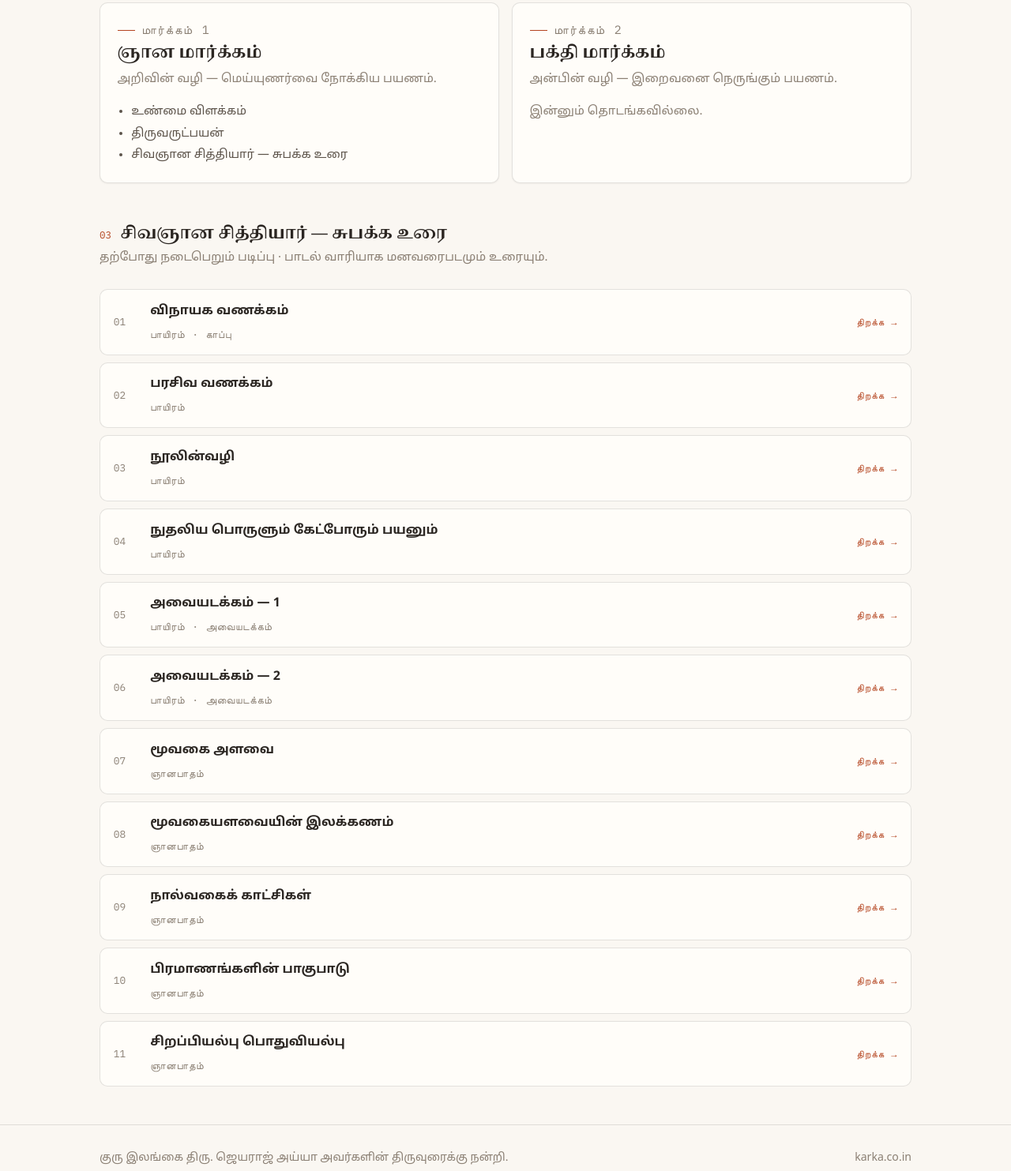
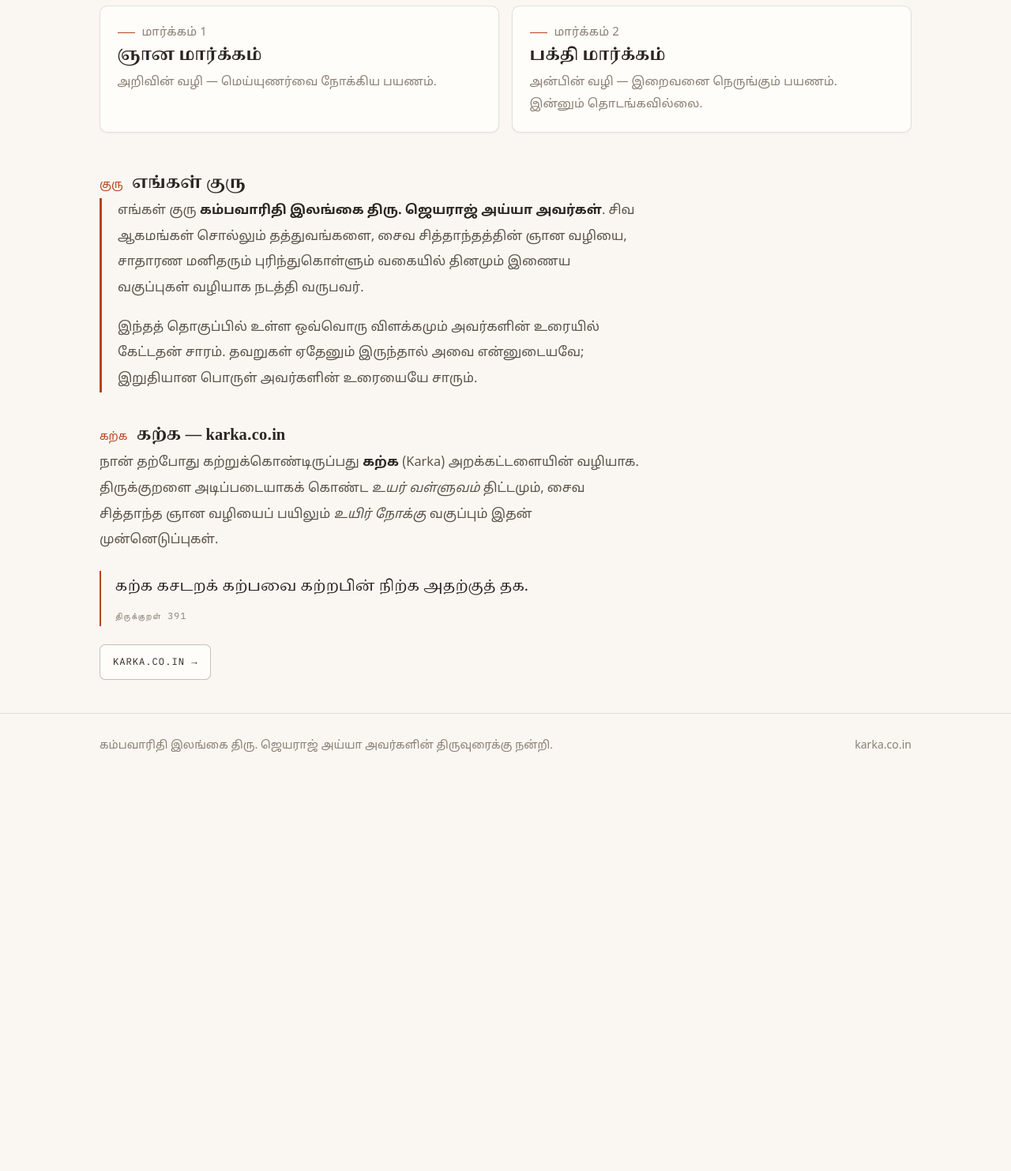
Before and after one commit to sm4607/Saiva-Siddhantam, a plain HTML site: page index.html in a window 1280 px wide. Shown: the part 399-1882 px from the top of the page at 79% size. After the commit the page ends 1399 px from the top, so only its background shows below. Drawn offline with Linux system fonts and the light colour scheme.

Commit message:
முகப்புப் பக்கம் — இரு மார்க்கங்கள், குரு அறிமுகம், கற்க இணைப்பு

```diff
--- a/assets/site.css
+++ b/assets/site.css
@@ -43,8 +43,8 @@ a{color:var(--terracotta);text-decoration:none}
 a:hover{text-decoration:underline}
 
 .label{
-  font-family:var(--font-mono);font-size:.72rem;letter-spacing:.12em;
-  text-transform:uppercase;color:var(--dim);margin:0 0 .7rem;
+  font-family:var(--font-body);font-size:.84rem;letter-spacing:.01em;
+  color:var(--dim);margin:0 0 .7rem;
   display:flex;align-items:center;gap:.55rem;
 }
 .label::before{content:"";width:22px;height:1px;background:var(--terracotta);flex:none}
@@ -84,7 +84,7 @@ a:hover{text-decoration:underline}
 
 /* section heading */
 .sec{margin:2.4rem 0 .2rem;display:flex;align-items:baseline;gap:.7rem;flex-wrap:wrap}
-.sec .n{font-family:var(--font-mono);font-size:.78rem;color:var(--terracotta)}
+.sec .n{font-family:var(--font-body);font-size:.88rem;color:var(--terracotta)}
 .sec-note{color:var(--dim);font-size:.94rem;margin:.2rem 0 1rem}
 
 /* ledger rows */
@@ -107,6 +107,21 @@ a:hover{text-decoration:underline}
 }
 
 /* small pieces */
+.prose{max-width:74ch;font-size:1.02rem;line-height:2;color:var(--ink-soft);margin:0 0 2.6rem}
+.prose p{margin:0 0 1.05em}
+.prose strong{color:var(--ink);font-weight:600}
+.guru{border-left:3px solid var(--terracotta);padding-left:1.25rem}
+.kural{margin:1.4rem 0;padding:.2rem 0 .2rem 1.1rem;
+  border-left:2px solid var(--terracotta);
+  font-family:var(--font-head);font-size:1.16rem;line-height:1.85;color:var(--ink)}
+.kural cite{display:block;font-family:var(--font-mono);font-style:normal;
+  font-size:.72rem;letter-spacing:.1em;color:var(--dim);margin-top:.5rem}
+.btn{display:inline-flex;align-items:center;gap:.45rem;font-family:var(--font-mono);
+  font-size:.76rem;letter-spacing:.08em;text-transform:uppercase;padding:.6rem 1rem;
+  border:1px solid var(--line-strong);border-radius:7px;background:var(--surface);
+  color:var(--ink);transition:border-color .16s ease,transform .16s ease}
+.btn:hover{text-decoration:none;border-color:var(--terracotta);transform:translateY(-1px)}
+
 .note{border:1px dashed var(--line-strong);border-radius:var(--radius);
   padding:1rem 1.2rem;color:var(--dim);font-size:.93rem;background:var(--surface);margin:0 0 2rem}
 .note code{font-family:var(--font-mono);font-size:.88em;background:var(--bg-deep);padding:.1rem .35rem;border-radius:4px}
--- a/index.html
+++ b/index.html
@@ -45,78 +45,42 @@
           <p class="label">மார்க்கம் 1</p>
           <h2>ஞான மார்க்கம்</h2>
           <p>அறிவின் வழி — மெய்யுணர்வை நோக்கிய பயணம்.</p>
-          <ul>
-            <li>உண்மை விளக்கம்</li>
-            <li>திருவருட்பயன்</li>
-            <li>சிவஞான சித்தியார் — சுபக்க உரை</li>
-          </ul>
         </a>
         <a class="margam" href="Bhakthi%20Margam/index.html">
           <p class="label">மார்க்கம் 2</p>
           <h2>பக்தி மார்க்கம்</h2>
-          <p>அன்பின் வழி — இறைவனை நெருங்கும் பயணம்.</p>
-          <p style="margin-top:.8rem">இன்னும் தொடங்கவில்லை.</p>
+          <p>அன்பின் வழி — இறைவனை நெருங்கும் பயணம். இன்னும் தொடங்கவில்லை.</p>
         </a>
       </div>
 
-      <div class="sec"><span class="n">03</span><h2>சிவஞான சித்தியார் — சுபக்க உரை</h2></div>
-      <p class="sec-note">தற்போது நடைபெறும் படிப்பு · பாடல் வாரியாக மனவரைபடமும் உரையும்.</p>
-      <div class="ledger">
-      <a class="row" href="Gnanam%20Maragam/Book3-Sivagnana-Siddhiyar-Supakkam/01-vinayaka-vanakkam/index.html">
-        <div class="num">01</div>
-        <div class="t">விநாயக வணக்கம்<small>பாயிரம் · காப்பு</small></div>
-        <div class="go">திறக்க →</div>
-      </a>
-      <a class="row" href="Gnanam%20Maragam/Book3-Sivagnana-Siddhiyar-Supakkam/02-paraciva-vanakkam/index.html">
-        <div class="num">02</div>
-        <div class="t">பரசிவ வணக்கம்<small>பாயிரம்</small></div>
-        <div class="go">திறக்க →</div>
-      </a>
-      <a class="row" href="Gnanam%20Maragam/Book3-Sivagnana-Siddhiyar-Supakkam/03-nulin-vazhi/index.html">
-        <div class="num">03</div>
-        <div class="t">நூலின்வழி<small>பாயிரம்</small></div>
-        <div class="go">திறக்க →</div>
-      </a>
-      <a class="row" href="Gnanam%20Maragam/Book3-Sivagnana-Siddhiyar-Supakkam/04-nutaliya-porul/index.html">
-        <div class="num">04</div>
-        <div class="t">நுதலிய பொருளும் கேட்போரும் பயனும்<small>பாயிரம்</small></div>
-        <div class="go">திறக்க →</div>
-      </a>
-      <a class="row" href="Gnanam%20Maragam/Book3-Sivagnana-Siddhiyar-Supakkam/05-avaiyadakkam-1/index.html">
-        <div class="num">05</div>
-        <div class="t">அவையடக்கம் — 1<small>பாயிரம் · அவையடக்கம்</small></div>
-        <div class="go">திறக்க →</div>
-      </a>
-      <a class="row" href="Gnanam%20Maragam/Book3-Sivagnana-Siddhiyar-Supakkam/06-avaiyadakkam-2/index.html">
-        <div class="num">06</div>
-        <div class="t">அவையடக்கம் — 2<small>பாயிரம் · அவையடக்கம்</small></div>
-        <div class="go">திறக்க →</div>
-      </a>
-      <a class="row" href="Gnanam%20Maragam/Book3-Sivagnana-Siddhiyar-Supakkam/07-muvakai-alavai/index.html">
-        <div class="num">07</div>
-        <div class="t">மூவகை அளவை<small>ஞானபாதம்</small></div>
-        <div class="go">திறக்க →</div>
-      </a>
-      <a class="row" href="Gnanam%20Maragam/Book3-Sivagnana-Siddhiyar-Supakkam/08-alavai-ilakkanam/index.html">
-        <div class="num">08</div>
-        <div class="t">மூவகையளவையின் இலக்கணம்<small>ஞானபாதம்</small></div>
-        <div class="go">திறக்க →</div>
-      </a>
-      <a class="row" href="Gnanam%20Maragam/Book3-Sivagnana-Siddhiyar-Supakkam/09-naalvakai-kaatchi/index.html">
-        <div class="num">09</div>
-        <div class="t">நால்வகைக் காட்சிகள்<small>ஞானபாதம்</small></div>
-        <div class="go">திறக்க →</div>
-      </a>
-      <a class="row" href="Gnanam%20Maragam/Book3-Sivagnana-Siddhiyar-Supakkam/10-paakupaadu/index.html">
-        <div class="num">10</div>
-        <div class="t">பிரமாணங்களின் பாகுபாடு<small>ஞானபாதம்</small></div>
-        <div class="go">திறக்க →</div>
-      </a>
-      <a class="row" href="Gnanam%20Maragam/Book3-Sivagnana-Siddhiyar-Supakkam/11-iyalpu-vaikal/index.html">
-        <div class="num">11</div>
-        <div class="t">சிறப்பியல்பு பொதுவியல்பு<small>ஞானபாதம்</small></div>
-        <div class="go">திறக்க →</div>
-      </a>
+      <div class="sec"><span class="n">குரு</span><h2>எங்கள் குரு</h2></div>
+      <div class="prose guru">
+        <p>
+          எங்கள் குரு <strong>கம்பவாரிதி இலங்கை திரு. ஜெயராஜ் அய்யா அவர்கள்</strong>.
+          சிவ ஆகமங்கள் சொல்லும் தத்துவங்களை, சைவ சித்தாந்தத்தின் ஞான வழியை,
+          சாதாரண மனிதரும் புரிந்துகொள்ளும் வகையில் தினமும் இணைய வகுப்புகள்
+          வழியாக நடத்தி வருபவர்.
+        </p>
+        <p>
+          இந்தத் தொகுப்பில் உள்ள ஒவ்வொரு விளக்கமும் அவர்களின் உரையில் கேட்டதன் சாரம்.
+          தவறுகள் ஏதேனும் இருந்தால் அவை என்னுடையவே; இறுதியான பொருள் அவர்களின்
+          உரையையே சாரும்.
+        </p>
+      </div>
+
+      <div class="sec"><span class="n">கற்க</span><h2>கற்க — karka.co.in</h2></div>
+      <div class="prose">
+        <p>
+          நான் தற்போது கற்றுக்கொண்டிருப்பது <strong>கற்க</strong> (Karka) அறக்கட்டளையின்
+          வழியாக. திருக்குறளை அடிப்படையாகக் கொண்ட <em>உயர் வள்ளுவம்</em> திட்டமும்,
+          சைவ சித்தாந்த ஞான வழியைப் பயிலும் <em>உயிர் நோக்கு</em> வகுப்பும் இதன்
+          முன்னெடுப்புகள்.
+        </p>
+        <blockquote class="kural">
+          கற்க கசடறக் கற்பவை கற்றபின் நிற்க அதற்குத் தக.
+          <cite>திருக்குறள் 391</cite>
+        </blockquote>
+        <p><a class="btn" href="https://karka.co.in/" target="_blank" rel="noopener">karka.co.in →</a></p>
       </div>
     </div>
   </section>
@@ -125,7 +89,7 @@
 
 <footer class="site-foot">
   <div class="wrap">
-    <span>குரு இலங்கை திரு. ஜெயராஜ் அய்யா அவர்களின் திருவுரைக்கு நன்றி.</span>
+    <span>கம்பவாரிதி இலங்கை திரு. ஜெயராஜ் அய்யா அவர்களின் திருவுரைக்கு நன்றி.</span>
     <span><a href="https://karka.co.in/" target="_blank" rel="noopener">karka.co.in</a></span>
   </div>
 </footer>
```
Also changed, not shown: Bhakthi Margam/index.html (+1 -1 lines), Gnanam Maragam/Book1-Unmai-Vilakkam/index.html (+1 -1 lines), Gnanam Maragam/Book2-Thiruvarutpayan/index.html (+1 -1 lines), Gnanam Maragam/Book3-Sivagnana-Siddhiyar-Supakkam/index.html (+1 -1 lines), Gnanam Maragam/index.html (+1 -1 lines).
